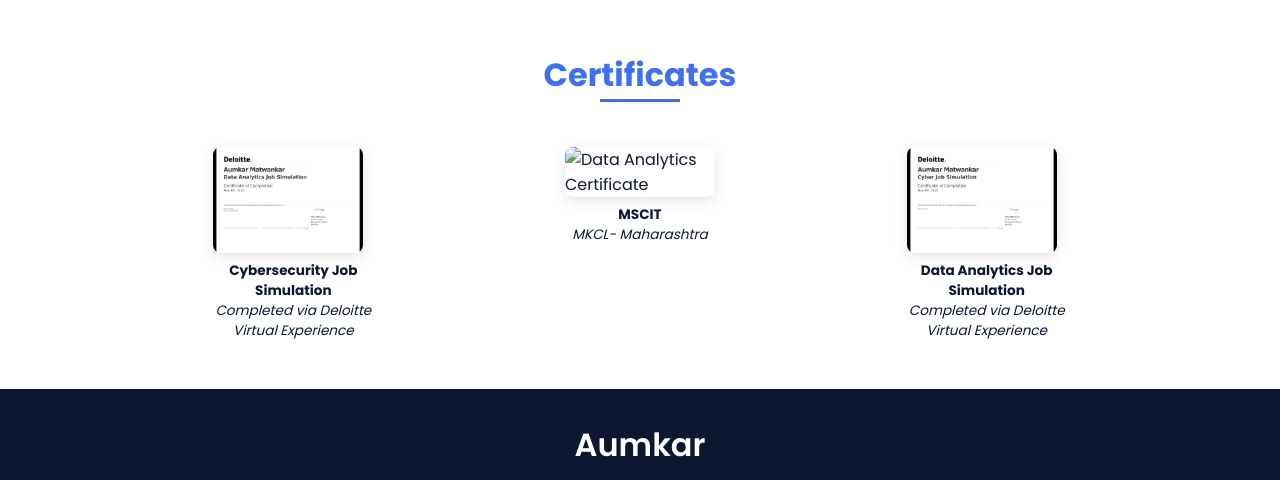
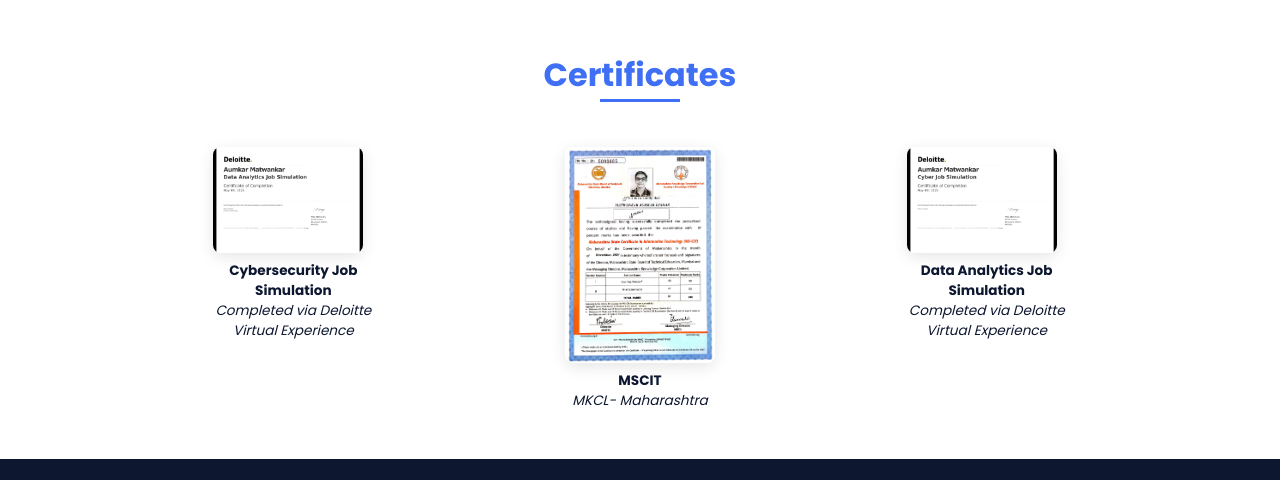
Before and after one commit to AWMKAR98K/PORTFOLIO, a plain HTML site: page index.html in a window 1280 px wide. Shown: the part 2846-3326 px from the top of the page. Drawn offline with nearby package versions, Linux system fonts and the light colour scheme.

Commit message:
Update index.html

```diff
--- a/index.html
+++ b/index.html
@@ -192,7 +192,7 @@
         </div>
 
  	<div class="certificate__item">
-            <img src="assets/img/MKCL.jpg" alt="Data Analytics Certificate" class="certificate__thumb" onclick="openFullImg(this.src)">
+            <img src="MKCL.jpg" alt="Data Analytics Certificate" class="certificate__thumb" onclick="openFullImg(this.src)">
 	<p class="certificate__desc"><b>MSCIT</b><br><i>MKCL- Maharashtra</i></p>
         </div>
 
```
